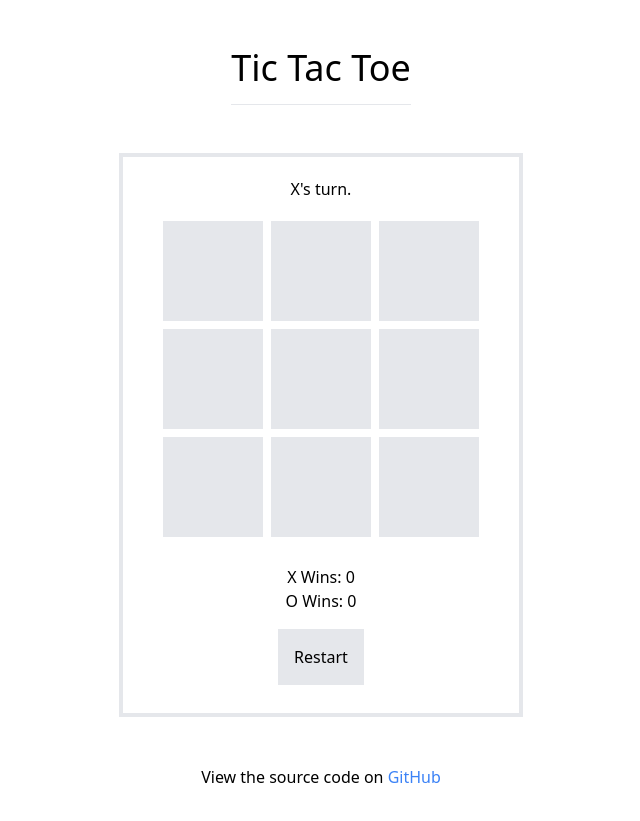
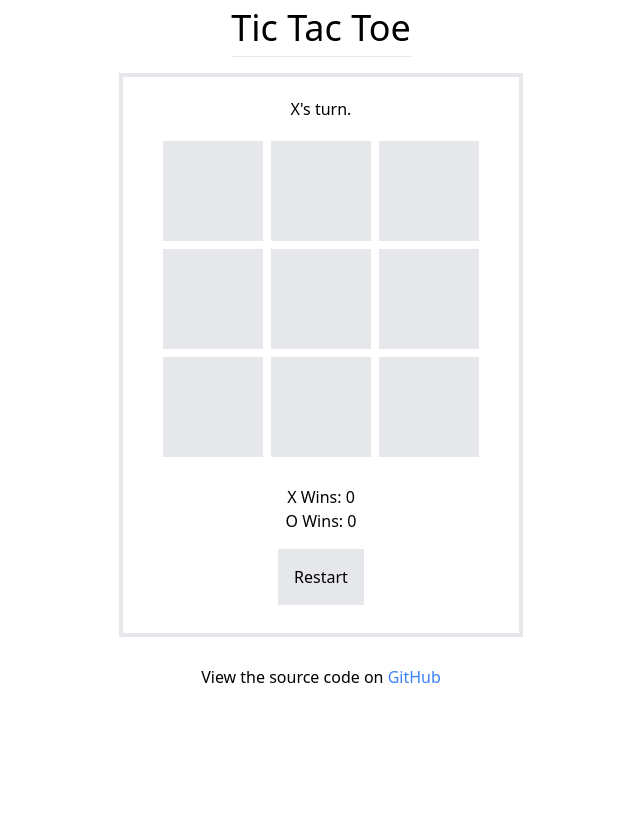
Before and after one commit to altanaldeniz/tic-tac-toe, a React (Create React App) app: page / in a window 1280 px wide. Shown: the whole page, without its empty margins (319-959 px from the left). After the commit the page ends 800 px from the top, so only its background shows below. Built offline with nearby package versions, Linux system fonts and the light colour scheme.

Commit message:
adjusted height

```diff
--- a/src/App.js
+++ b/src/App.js
@@ -1,16 +1,16 @@
-import Board from "./components/Board";
+import Board from './components/Board';
 
 function App() {
   return (
     <div className="flex flex-col items-center">
-      <div className="p-3 m-5">
-        <h1 className="text-4xl my-4">Tic Tac Toe</h1>
+      <div className="">
+        <h1 className="text-4xl my-2">Tic Tac Toe</h1>
         <hr className="min-w-max" />
       </div>
       <Board />
-      <footer className="p-3 m-5">
+      <footer className="p-3">
         <span>
-          View the source code on{" "}
+          View the source code on{' '}
           <a
             className="hover:underline text-blue-500"
             href="https://github.com/altanaldeniz/tic-tac-toe"
```
Also changed, not shown: 2 other files (tests, documents, lock files or other folders).
